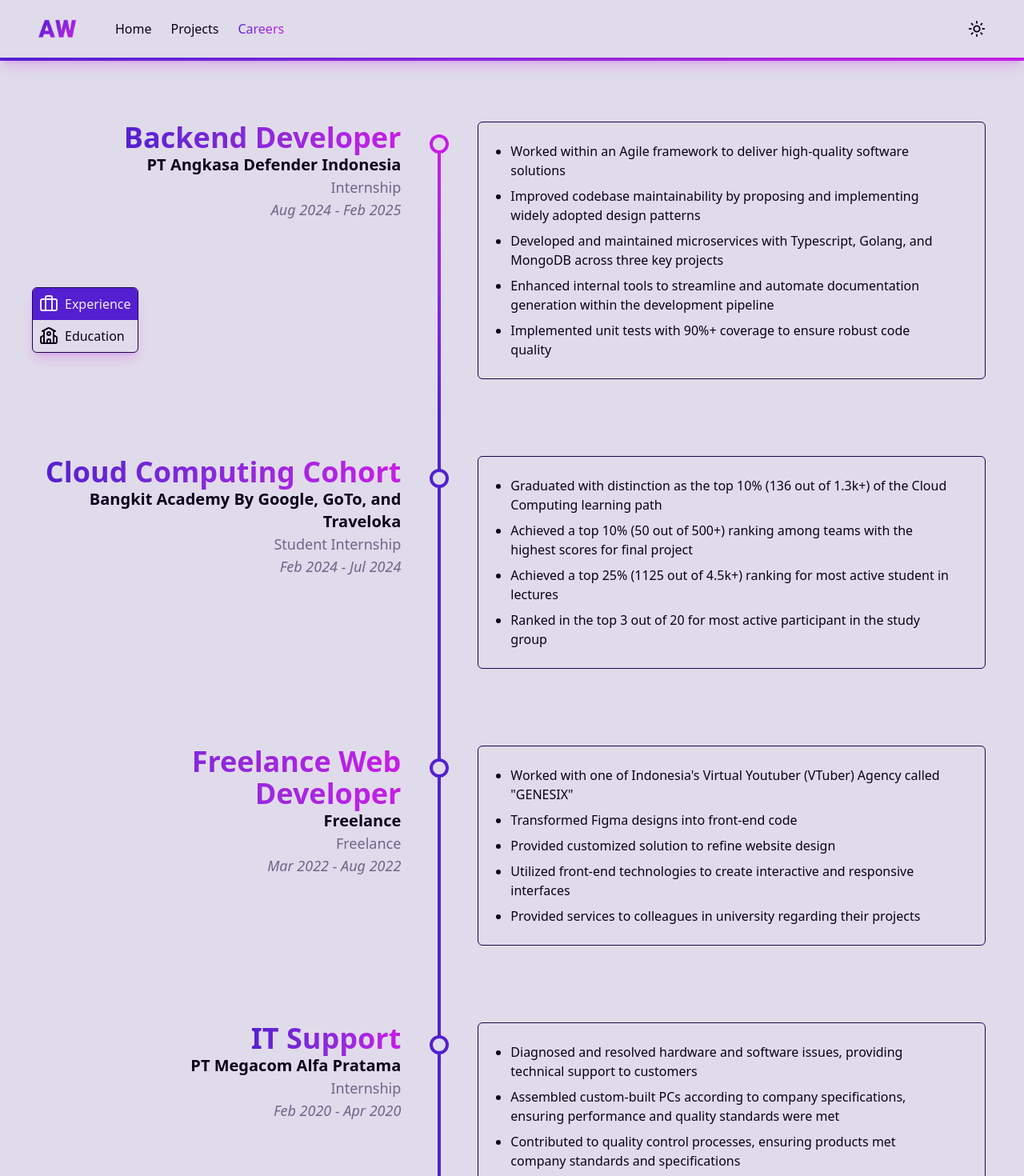
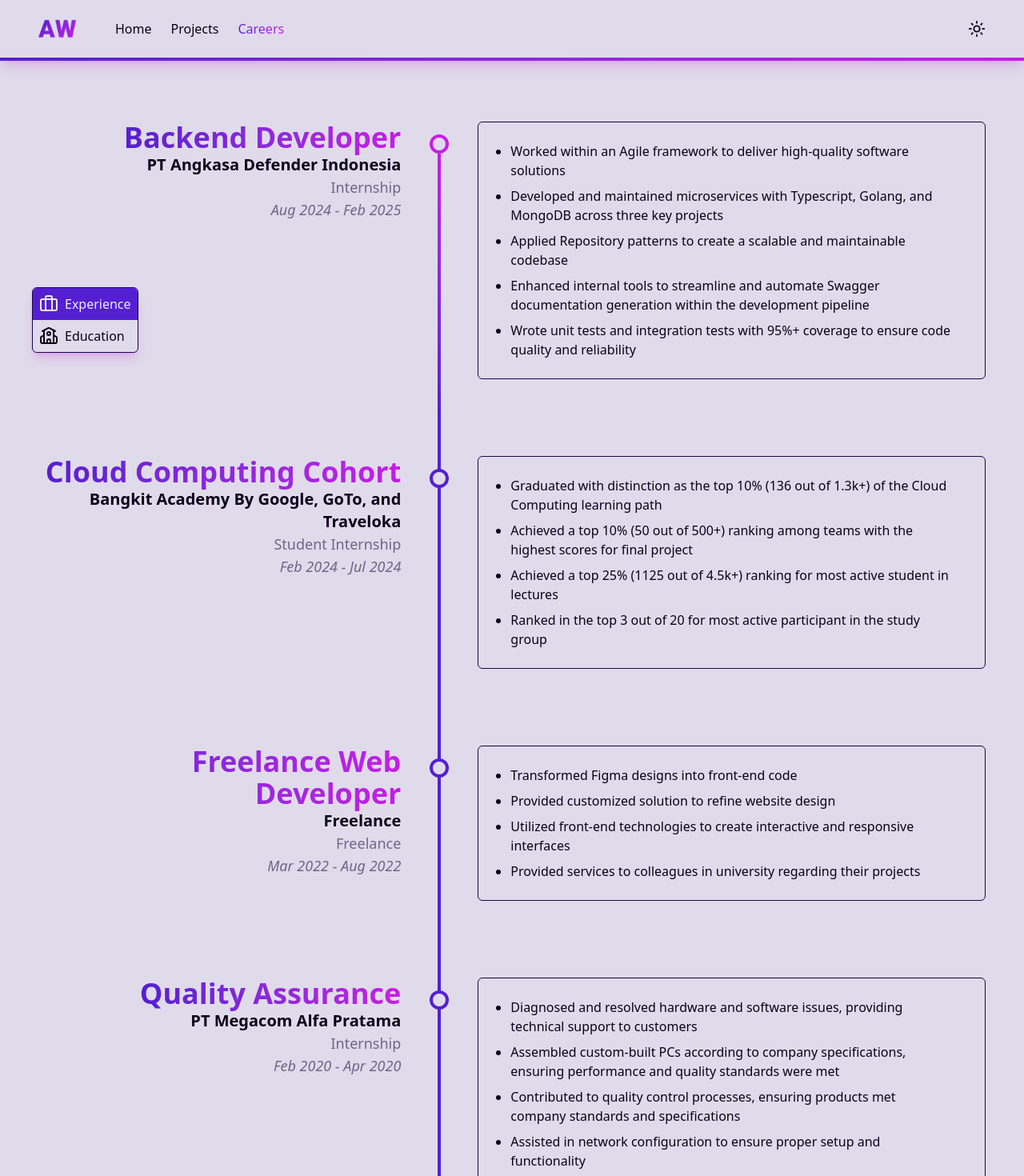
Before and after one commit to ArnNied/andrienw.com, a Next.js app: page /careers in a window 1280 px wide. Shown: the top 1470 px of the page at 80% size. Built offline with nearby package versions, Linux system fonts and the light colour scheme.

Commit message:
feat: update some experiences title and description

```diff
--- a/src/pages/CareersPage.tsx
+++ b/src/pages/CareersPage.tsx
@@ -47,10 +47,10 @@ const experiences: TCareer[] = [
     type: 'Internship',
     responsibilities: [
       'Worked within an Agile framework to deliver high-quality software solutions',
-      'Improved codebase maintainability by proposing and implementing widely adopted design patterns',
       'Developed and maintained microservices with Typescript, Golang, and MongoDB across three key projects',
-      'Enhanced internal tools to streamline and automate documentation generation within the development pipeline',
-      'Implemented unit tests with 90%+ coverage to ensure robust code quality',
+      'Applied Repository patterns to create a scalable and maintainable codebase',
+      'Enhanced internal tools to streamline and automate Swagger documentation generation within the development pipeline',
+      'Wrote unit tests and integration tests with 95%+ coverage to ensure code quality and reliability',
     ],
     images: [
       {
@@ -140,7 +140,6 @@ const experiences: TCareer[] = [
     },
     type: 'Freelance',
     responsibilities: [
-      'Worked with one of Indonesia\'s Virtual Youtuber (VTuber) Agency called "GENESIX"',
       'Transformed Figma designs into front-end code',
       'Provided customized solution to refine website design',
       'Utilized front-end technologies to create interactive and responsive interfaces',
@@ -160,7 +159,7 @@ const experiences: TCareer[] = [
   },
   {
     title: {
-      text: 'IT Support',
+      text: 'Quality Assurance',
     },
     subtitle: {
       text: 'PT Megacom Alfa Pratama',
```
